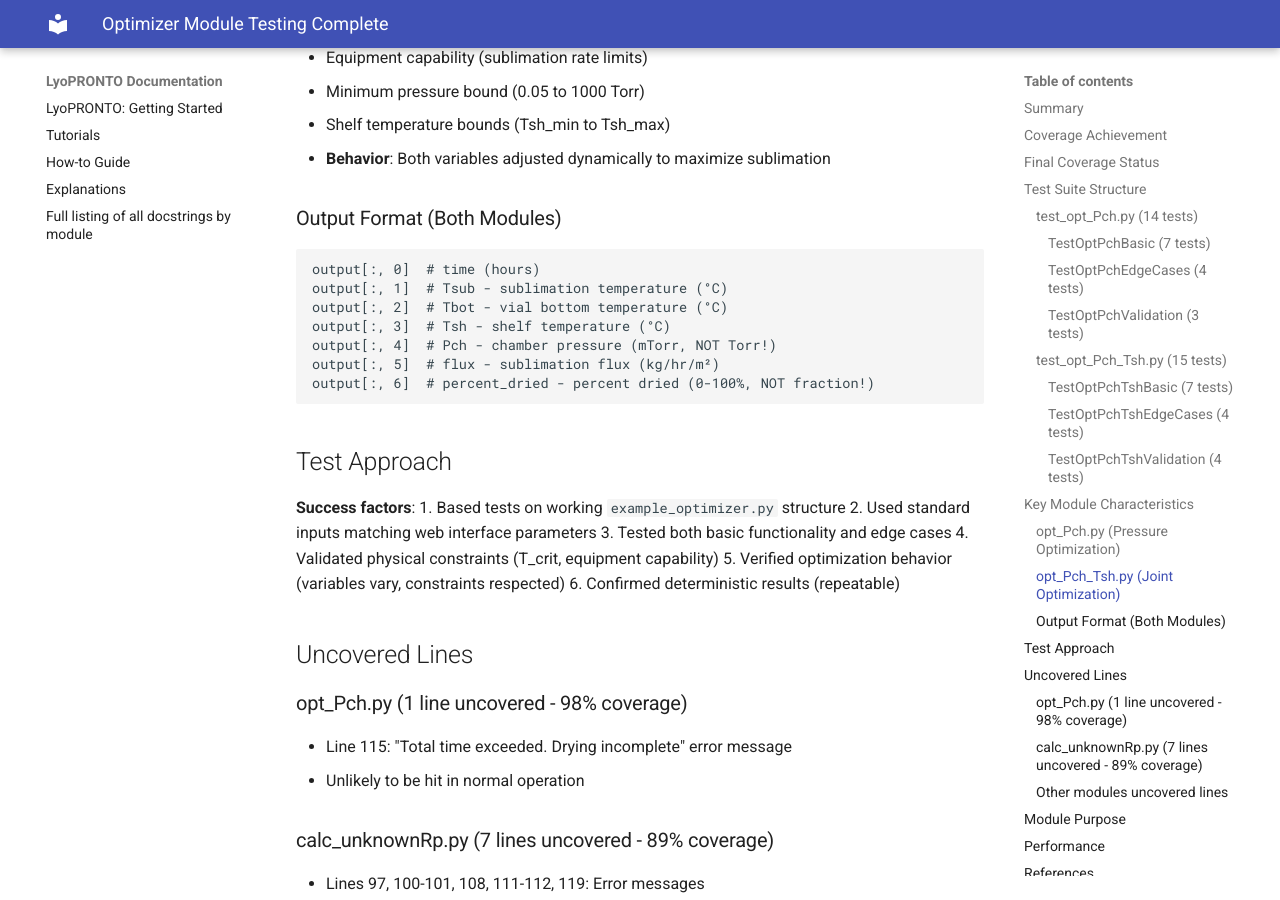
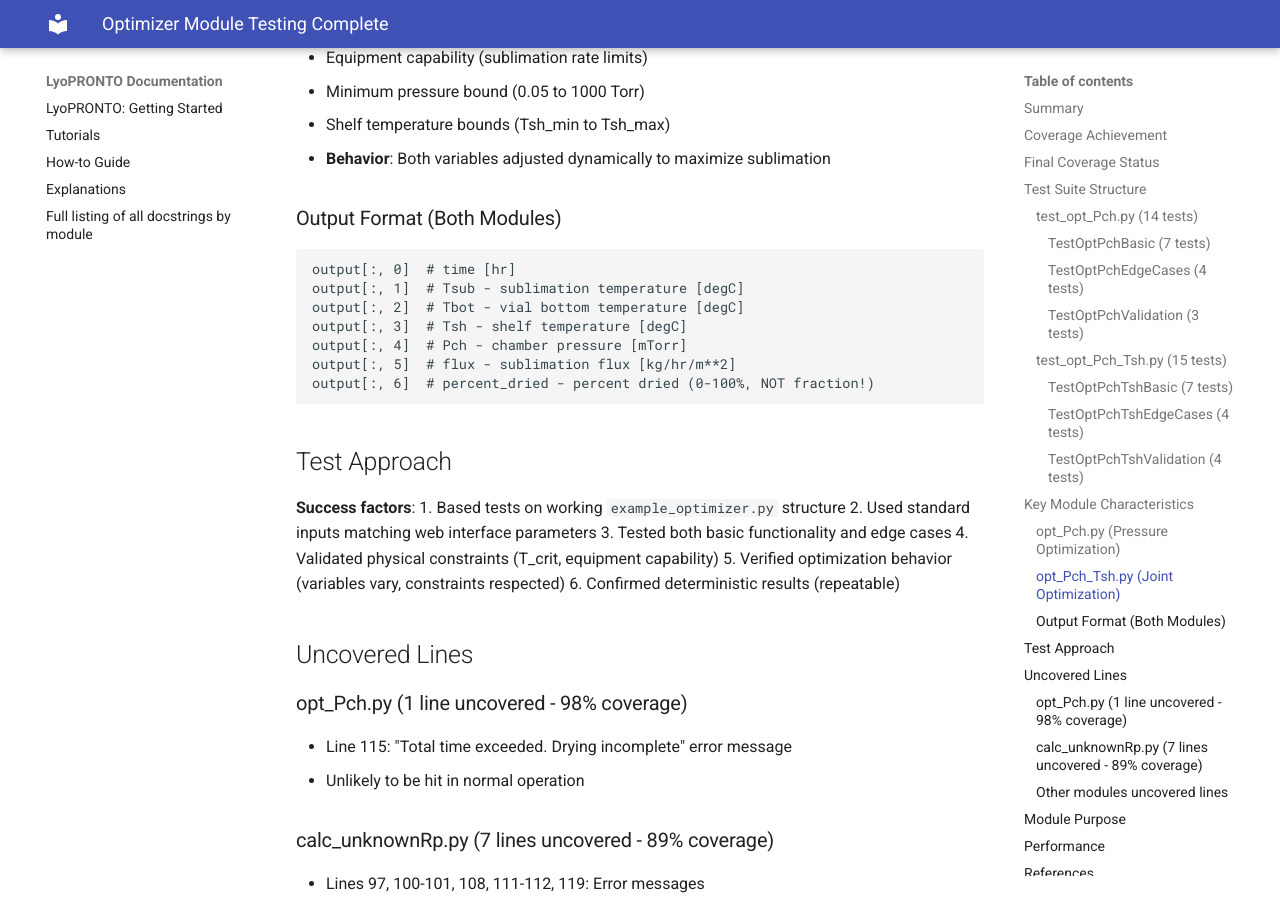
Before and after one commit to LyoHUB/LyoPRONTO, an MkDocs documentation site: the page built from docs/OPTIMIZER_TESTS_COMPLETE.md, in a window 1280 px wide and 900 px high, scrolled down 3286 px. Built offline with MkDocs 1.6.1 and Material for MkDocs 9.7.7, drawn with Linux system fonts in a browser that asks for light colours; the version menu is left out.

Commit message:
Standardize time and pressure unit formatting across documentation and test files

````diff
--- a/docs/OPTIMIZER_TESTS_COMPLETE.md
+++ b/docs/OPTIMIZER_TESTS_COMPLETE.md
@@ -101,12 +101,12 @@ Successfully created comprehensive test suites for `opt_Pch.py` and `opt_Pch_Tsh
 
 ### Output Format (Both Modules)
 ```python
-output[:, 0]  # time (hours)
-output[:, 1]  # Tsub - sublimation temperature (°C)
-output[:, 2]  # Tbot - vial bottom temperature (°C)
-output[:, 3]  # Tsh - shelf temperature (°C)
-output[:, 4]  # Pch - chamber pressure (mTorr, NOT Torr!)
-output[:, 5]  # flux - sublimation flux (kg/hr/m²)
+output[:, 0]  # time [hr]
+output[:, 1]  # Tsub - sublimation temperature [degC]
+output[:, 2]  # Tbot - vial bottom temperature [degC]
+output[:, 3]  # Tsh - shelf temperature [degC]
+output[:, 4]  # Pch - chamber pressure [mTorr]
+output[:, 5]  # flux - sublimation flux [kg/hr/m**2]
 output[:, 6]  # percent_dried - percent dried (0-100%, NOT fraction!)
 ```
 
````
Also changed, not shown: .github/copilot-examples.md, .github/copilot-instructions.md, 2 other files.
